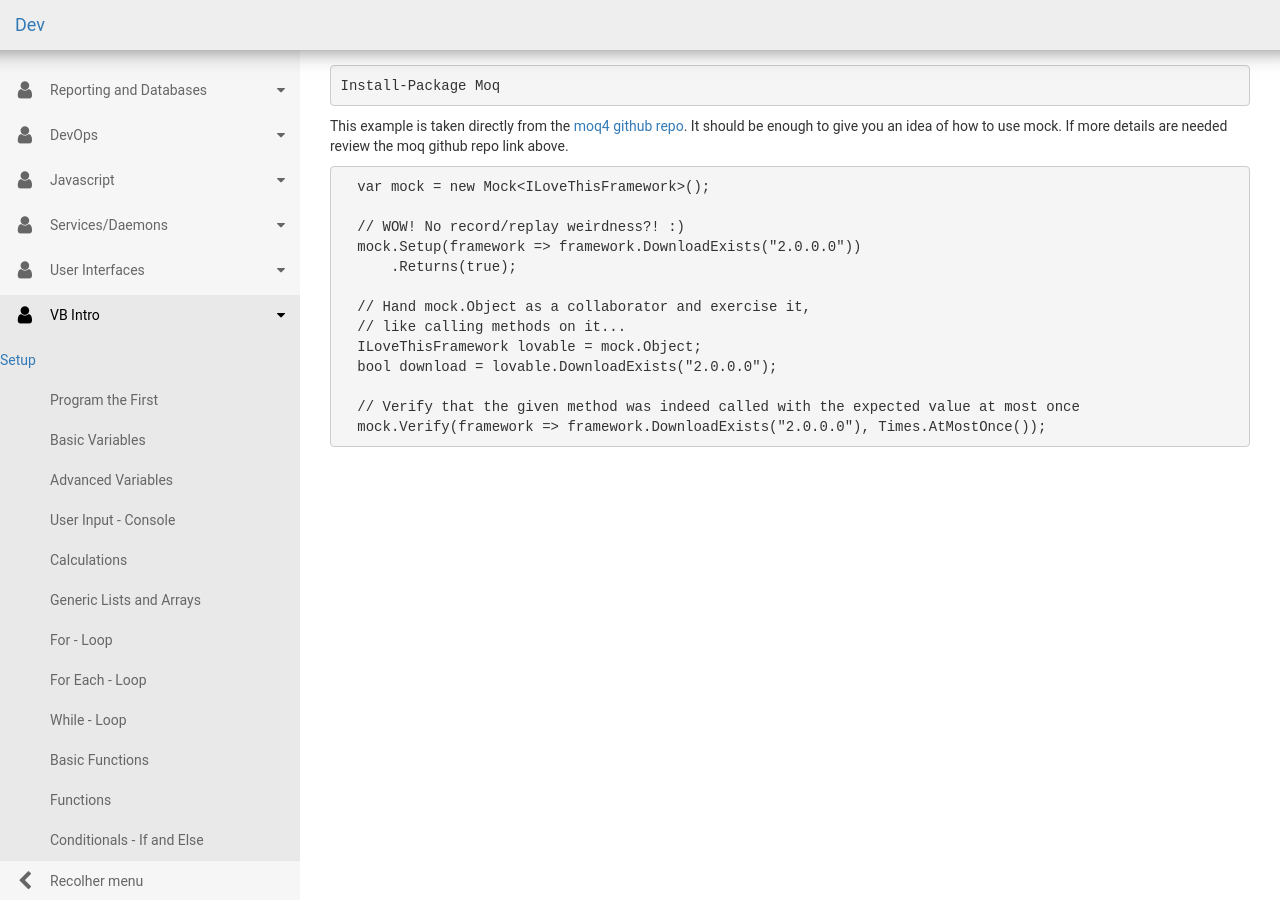
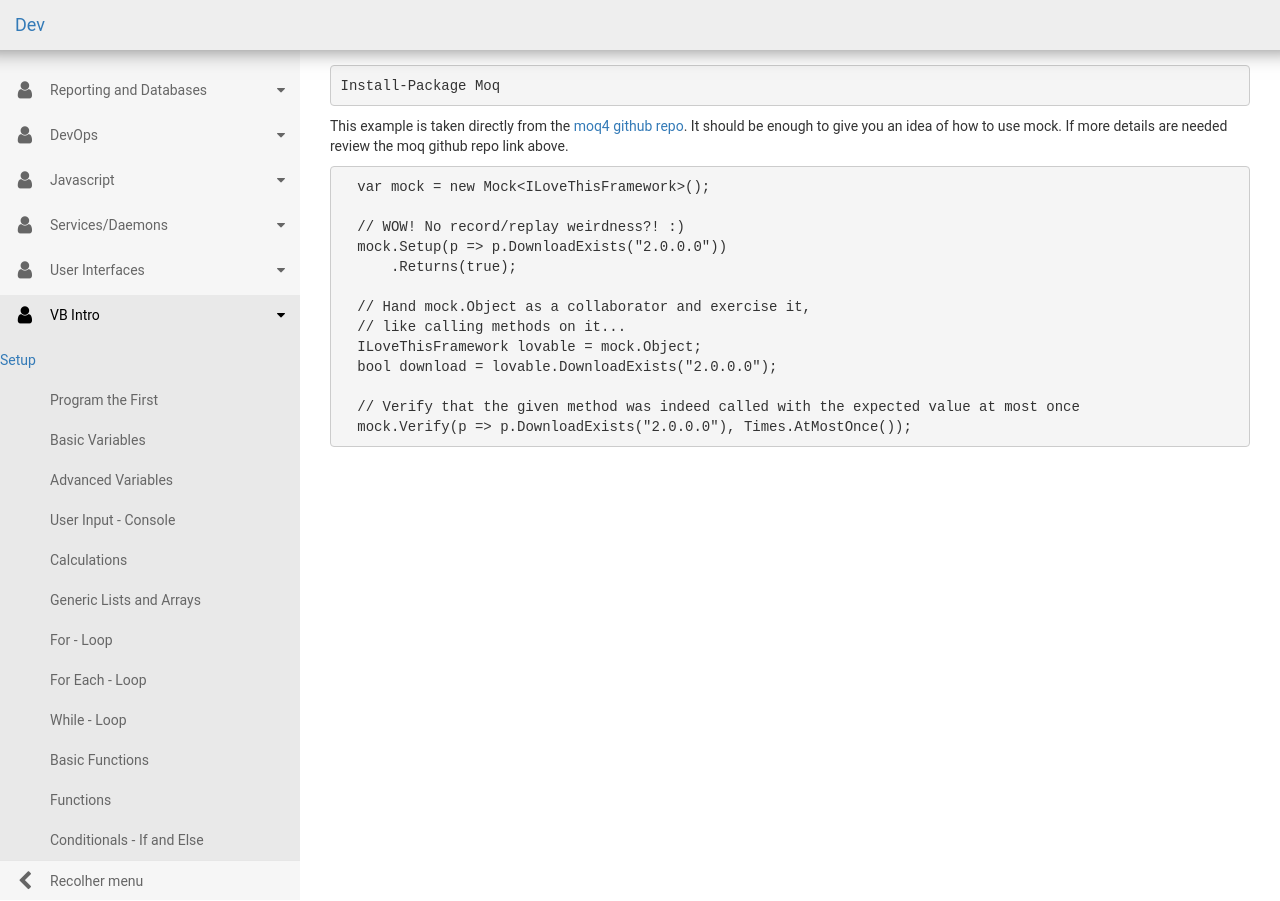
Before and after one commit to majorsilence/Dev, a Jekyll site: the page built from docs/VbIntroduction/Mocking.md, in a window 1280 px wide. Built offline with Jekyll 4.4.1, drawn with Linux system fonts in a browser that asks for light colours; nearby versions of some CDN libraries.

Commit message:
Update Mocking.md

````diff
--- a/docs/VbIntroduction/Mocking.md
+++ b/docs/VbIntroduction/Mocking.md
@@ -13,7 +13,7 @@ This example is taken directly from the [moq4 github repo](https://github.com/Mo
   var mock = new Mock<ILoveThisFramework>();
 
   // WOW! No record/replay weirdness?! :)
-  mock.Setup(framework => framework.DownloadExists("2.0.0.0"))
+  mock.Setup(p => p.DownloadExists("2.0.0.0"))
       .Returns(true);
 
   // Hand mock.Object as a collaborator and exercise it,
@@ -22,5 +22,5 @@ This example is taken directly from the [moq4 github repo](https://github.com/Mo
   bool download = lovable.DownloadExists("2.0.0.0");
 
   // Verify that the given method was indeed called with the expected value at most once
-  mock.Verify(framework => framework.DownloadExists("2.0.0.0"), Times.AtMostOnce());
+  mock.Verify(p => p.DownloadExists("2.0.0.0"), Times.AtMostOnce());
 ```
````
